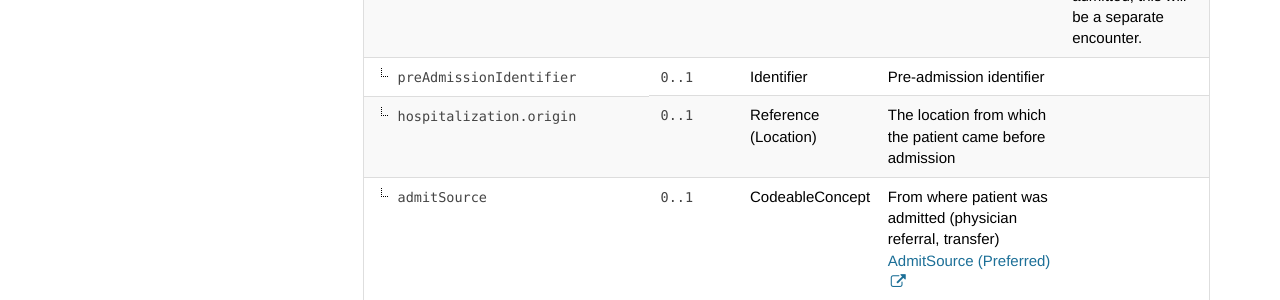
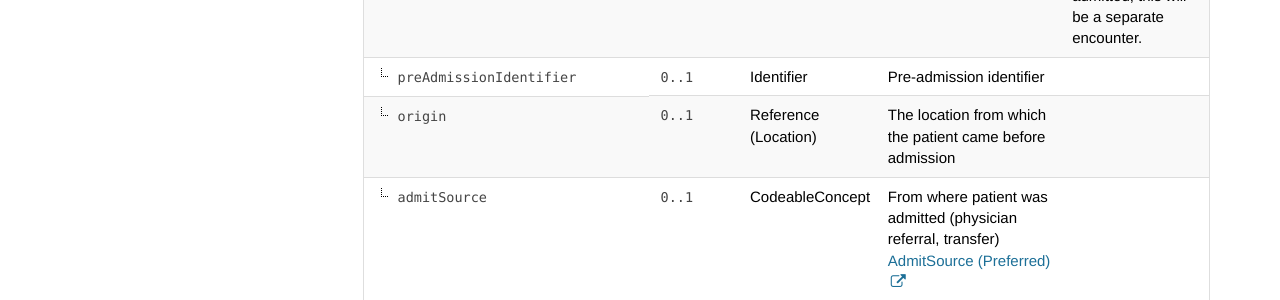
Before and after one commit to nhsconnect/FHIR-CDS, a Jekyll site: the page built from pages/explore/api_encounter.md, in a window 1280 px wide and 900 px high, scrolled down 4636 px. Shown: the part 152-452 px from the top of the window. Built offline with Jekyll 4.4.1, drawn with Linux system fonts in a browser that asks for light colours; nearby versions of some CDN libraries; comment, search, counter and statistics services are not loaded.

Commit message:
Update api_encounter.md

```diff
--- a/pages/explore/api_encounter.md
+++ b/pages/explore/api_encounter.md
@@ -308,7 +308,7 @@ and any third parties answering questions on behalf of the patient. (<code>Relat
 <td></td>
 </tr>
 <tr>
-<td class="sub"><code>hospitalization.origin</code></td>
+<td class="sub"><code>origin</code></td>
   <td><code>0..1</code></td>
     <td>Reference<br>(Location)</td>
     <td>The location from which the patient came before admission</td>
```
